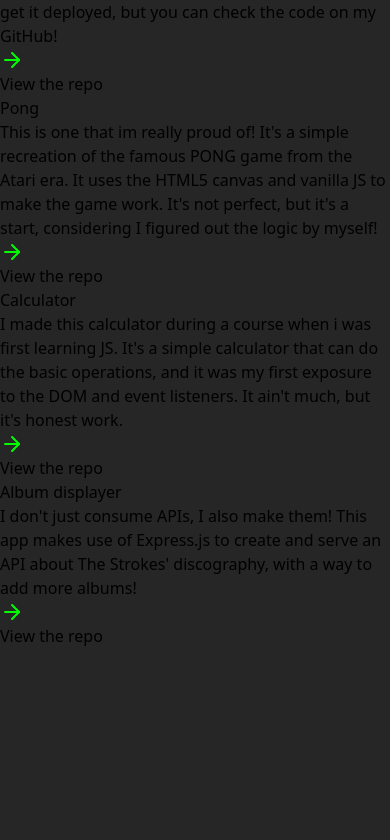
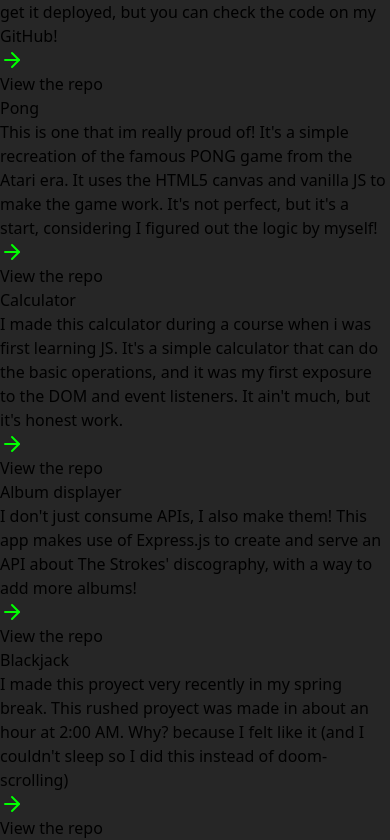
Before and after one commit to Nyanduck72/portfolio, a React (Vite) app in the folder portfolio/: page /projects in a window 390 px wide. Shown: the part 1326-2166 px from the top of the page. Before the commit the page ends 1974 px from the top, so only its background shows below. Built offline with nearby package versions, Linux system fonts and the light colour scheme.

Commit message:
added blackjack project + some mobile fixes

```diff
--- a/portfolio/src/App.jsx
+++ b/portfolio/src/App.jsx
@@ -54,7 +54,7 @@ function App() {
           }  ${screen_size < 430 ? "max-w-16" : "w-32" }`}
         >
           <button
-            className={`mx-11 my-4 text-center text-neutral-50 px-2 py-1 rounded-md transition-all duration-300 ${ isNavOpen ? 'max-w-32' : 'hidden'}  ${screen_size < 430 ? "mx-2" : "" }`}
+            className={`mx-11 my-4 text-center text-neutral-50 px-2 py-1 rounded-md transition-all duration-300 ${ isNavOpen ? 'max-w-32' : 'hidden'}  ${screen_size < 430 ? "hidden" : "" }`}
             onClick={toggleNav}
           >
             <ArrowLeftFromLine />
--- a/portfolio/src/assets/components/Home.jsx
+++ b/portfolio/src/assets/components/Home.jsx
@@ -8,6 +8,9 @@ export function Home() {
         words: ['Software Developer', 'Videogame Developer', 'Web Developer', 'Musician', 'Learner'],
         loop: {}
     })
+
+    let screen_size = window.innerWidth;
+
     return (
         <>
         <motion.div className="w-full h-full p-8 grid bg-neutral-800 gap-x-2 gap-y-8 lg:grid-cols-2 md:grid-cols-1"
@@ -17,7 +20,7 @@ export function Home() {
         >
             <div>
                 <h1 className="text-center text-4xl text-neutral-400 mb-2 lg:text-7xl lg:text-left sm:text-6xl sm:text-left">Hi!, I'm <span className="font-bold text-5xl text-green-500 lg:text-8xl sm:text-7xl">Alex</span></h1>
-                <p className=" text-center text-2xl text-neutral-50 lg:text-3xl lg:text-left sm:text-2xl sm:text-left">And I'm a <span>{typeEffect}</span><span className='text-green-500'><Cursor /></span></p>
+                <p className= {`${screen_size < 430 ? "text-[18px]" : "lg:text-3xl lg:text-left sm:text-2xl sm:text-left"} text-center text-2xl text-neutral-50`}>And I'm a <span>{typeEffect}</span><span className='text-green-500'><Cursor /></span></p>
                 <div className="border-t-2 border-green-500 my-4">
                 </div>
                 <p className="text-justified text-xl text-neutral-50 lg:text-xl lg:text-left sm:text-xl sm:text-left">I'm a software developer with a passion for creating and learning new things. I'm currently learning C++ and C# to create videogames on Unity and Unreal, and always looking for a challenge.</p>
--- a/portfolio/src/assets/components/Projects.jsx
+++ b/portfolio/src/assets/components/Projects.jsx
@@ -50,6 +50,12 @@ const cardInfo = [
         "name": "Album displayer",
         "desc": "I don't just consume APIs, I also make them! This app makes use of Express.js to create and serve an API about The Strokes' discography, with a way to add more albums!",
         "path": "https://github.com/Nyanduck72/Practica-Cors"
+    },
+    {
+        "id": 9,
+        "name": "Blackjack",
+        "desc": "I made this proyect very recently in my spring break. This rushed proyect was made in about an hour at 2:00 AM. Why? because I felt like it (and I couldn't sleep so I did this instead of doom-scrolling)",
+        "path": "https://github.com/Nyanduck72/blackjack"
     }
 ];
 
--- a/portfolio/src/assets/components/Skills.jsx
+++ b/portfolio/src/assets/components/Skills.jsx
@@ -20,7 +20,7 @@ const other_skills = [
     { name: 'Digital art', progress: 20, info: ["Photoshop", "CorelDRAW"]},
     { name: 'Git / GitHub', progress: 35, info: ["Basic functions (Fetch, Pull, Push & Commit) on terminal", "Branch Administration"]},
     { name: 'Bash commands', progress: 35, info: ["Basic commands (ls, cd, mv, rm, touch, mkdir, etc.)", "Pipes and Redirections", "User Management", "Shell Scripting"]},
-    { name: 'Database management', progress: 30, info: ["SQL Relational Tables, Queries & Views", "SQL Permissions", "SQL Procedures & Transactions", "Firebase Realtime Databases, FIrestore and Authentication Services"]},
+    { name: 'Database management', progress: 30, info: ["SQL Relational Tables, Queries & Views", "SQL Permissions", "SQL Procedures & Transactions", "Firebase Realtime Databases, Firestore and Authentication Services"]},
 ]
 
 export function Skills() {
```
